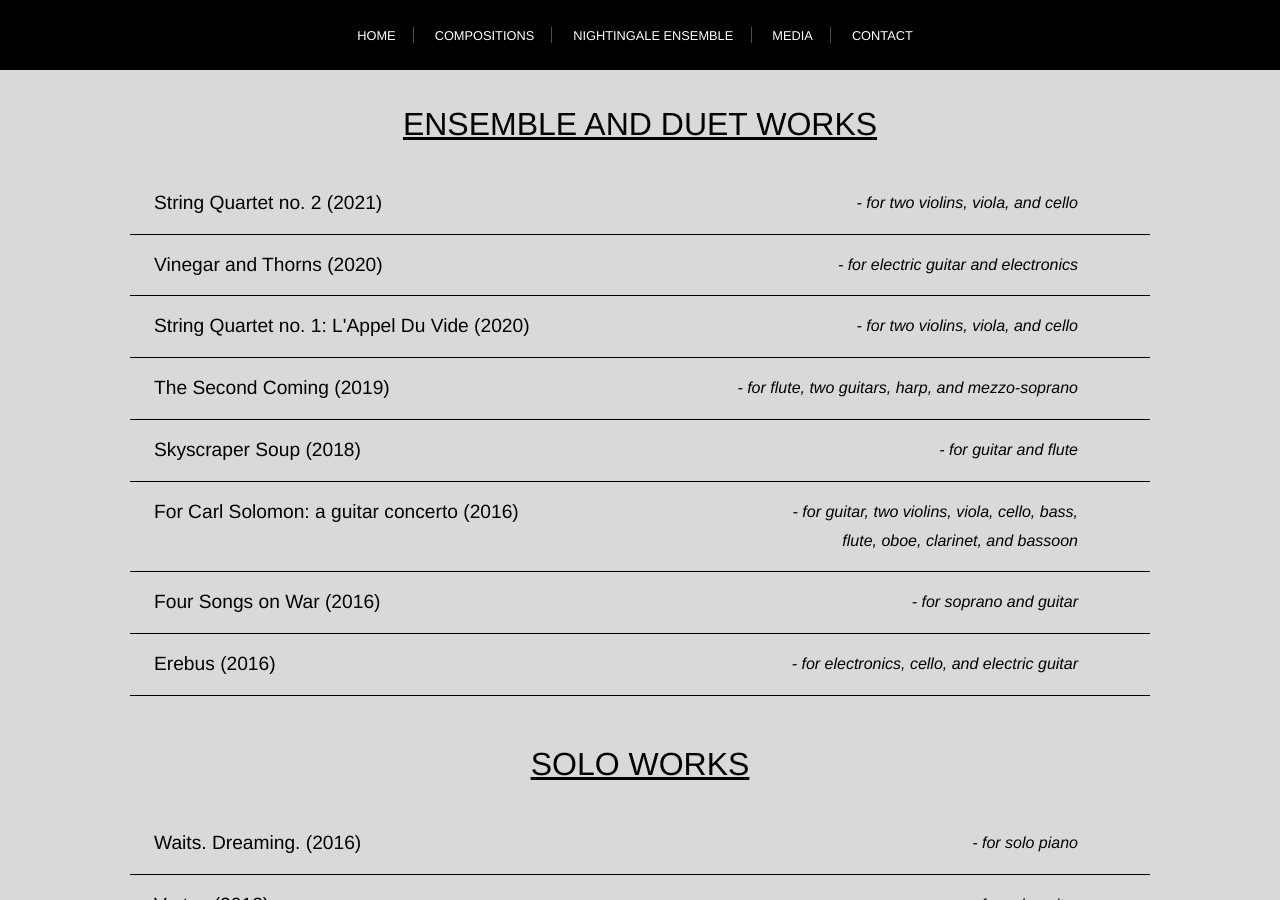
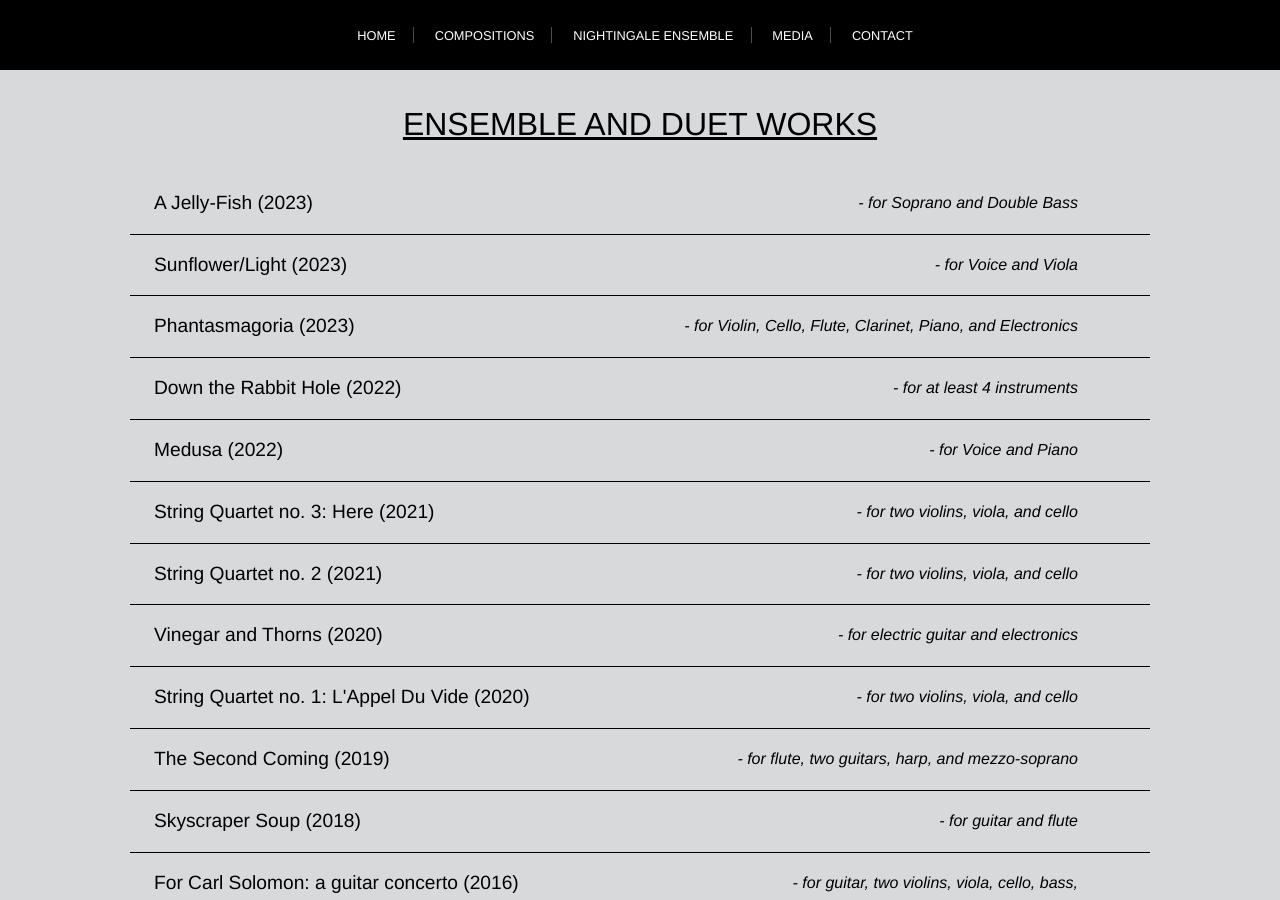
Before and after one commit to GuitHuib/zoeawallace, a Jekyll site: the page built from compositions/index.html, in a window 1280 px wide and 900 px high. Built offline with Jekyll 4.4.1, drawn with Linux system fonts in a browser that asks for light colours; some of the changed text lies outside the part shown.

Commit message:
update compositions and media

```diff
--- a/compositions/index.html
+++ b/compositions/index.html
@@ -3,15 +3,30 @@ layout: default
 title: Compositions
 photo_credit: Photos courtesy of Zoë Wallace
 ---
-
 <div class="compositions">
 
   <div class="ensemble">
     <div class="comp-cat">
       <h2>Ensemble and Duet Works</h2>
     </div>
+    <div class="comp-list">
+      {% include composition.html name="A Jelly-Fish (2023)"
+                 instrumentation="- for Soprano and Double Bass" %}
 
-    <div class="comp-list">
+      {% include composition.html name="Sunflower/Light (2023)"
+                 instrumentation="- for Voice and Viola" %}
+
+      {% include composition.html name="Phantasmagoria (2023)"
+                 instrumentation="- for Violin, Cello, Flute, Clarinet, Piano, and Electronics" %}
+
+      {% include composition.html name="Down the Rabbit Hole (2022)"
+                 instrumentation="- for at least 4 instruments" %}
+
+      {% include composition.html name="Medusa (2022)"
+                 instrumentation="- for Voice and Piano" %}
+
+      {% include composition.html name="String Quartet no. 3: Here (2021)"
+                 instrumentation="- for two violins, viola, and cello" %}
 
       {% include composition.html name="String Quartet no. 2 (2021)"
                  instrumentation="- for two violins, viola, and cello" %}
@@ -37,7 +52,6 @@ photo_credit: Photos courtesy of Zoë Wallace
 
       {% include composition.html name="Erebus (2016)"
                  instrumentation="- for electronics, cello, and electric guitar" %}
-
     </div>
   </div>
 
@@ -45,8 +59,13 @@ photo_credit: Photos courtesy of Zoë Wallace
     <div class="comp-cat">
       <h2>Solo Works</h2>
     </div>
+    <div class="comp-list">
+      {% include composition.html name="Lunette (2023)"
+                 instrumentation="- for solo Guitar" %}
 
-    <div class="comp-list">
+      {% include composition.html name="Ripple and Stillwater (2022)"
+                 instrumentation="- for solo Harp" %}
+
       {% include composition.html name="Waits. Dreaming. (2016)"
                  instrumentation="- for solo piano" %}
 
--- a/css/main.css
+++ b/css/main.css
@@ -72,6 +72,10 @@ ul {
 .nav-links a {
   padding: 1vw;
   text-transform: uppercase;
+}
+
+.nav-links a:hover {
+  cursor: pointer;
 }
 
 /* MOBILE MENU STYLES */
@@ -279,8 +283,8 @@ ul {
   position: absolute;
   text-align: center;
   top: 50%;
-  transform: translate(0, -35%);
   width: 38%;
+  vertical-align: center;
 }
 .description h2,
 .description-lg h2 {
```
Also changed, not shown: _includes/audio.html (added, +29 -0 lines), _includes/video.html (added, +19 -0 lines), audio/index.html (+55 -142 lines).
